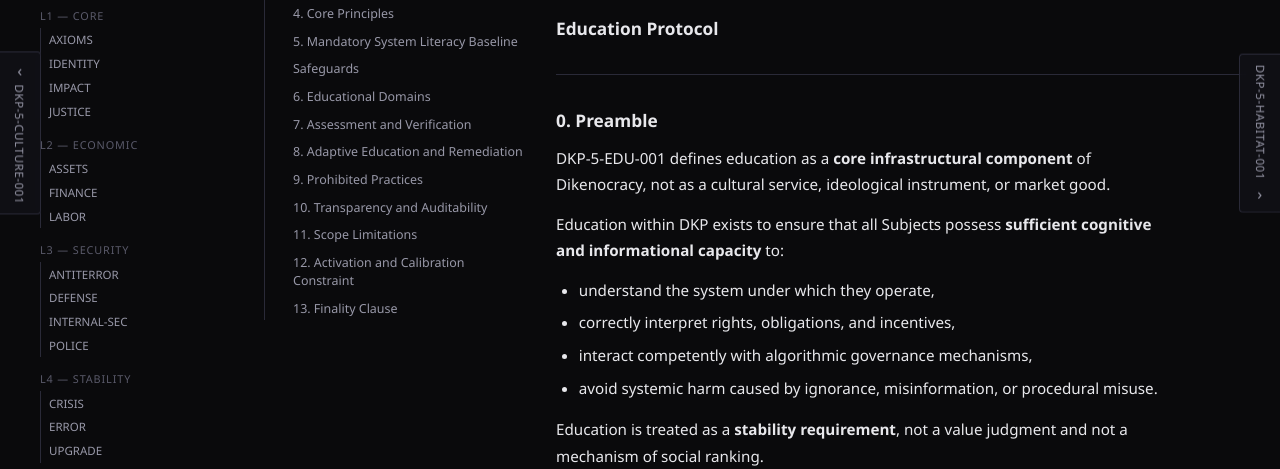
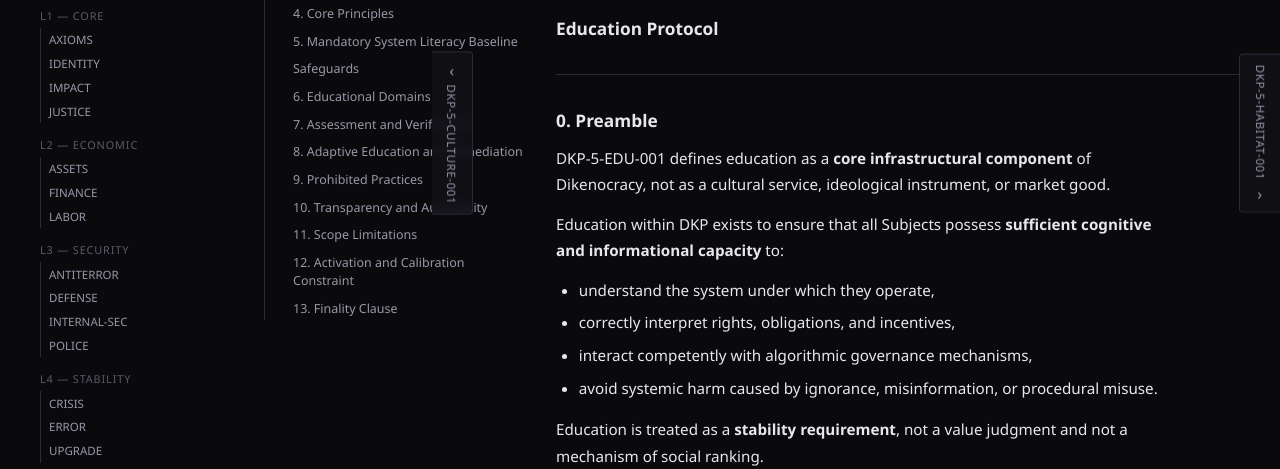
Before and after one commit to anahronic/Dikenocracy, a plain HTML site: page website/pages/protocols/dkp-5-edu-001.html in a window 1280 px wide. Shown: the part 267-736 px from the top of the page. Drawn offline with Linux system fonts and the light colour scheme.

Commit message:
Fix side nav: position buttons at content column edges, not viewport edges
- Prev button: calc(50vw - 240px + 2rem) = left edge of content column
- Next button: calc(50vw - 700px) = right edge of protocol shell
- At ≤1100px (no map): falls back to viewport edges
- At ≤900px: unchanged (bottom sticky bar)

```diff
--- a/website/styles.css
+++ b/website/styles.css
@@ -703,8 +703,9 @@ img {
   z-index: 40;
 }
 
-.protocol-side-nav--prev { left: max(0px, calc((100vw - 1400px) / 2 - 2.5rem)); }
-.protocol-side-nav--next { right: max(0px, calc((100vw - 1400px) / 2 - 2.5rem)); }
+/* left: shell-margin + map(200) + toc(260) + 2 gaps(1.5rem each) */
+.protocol-side-nav--prev { left: max(0px, calc(50vw - 240px + 2rem)); }
+.protocol-side-nav--next { right: max(0px, calc(50vw - 700px)); }
 
 .protocol-side-nav__btn {
   display: flex;
@@ -872,6 +873,7 @@ img {
     display: none;
   }
 
+  /* No map at this width: fall back to viewport edges */
   .protocol-side-nav--prev { left: 0; }
   .protocol-side-nav--next { right: 0; }
 }
```
